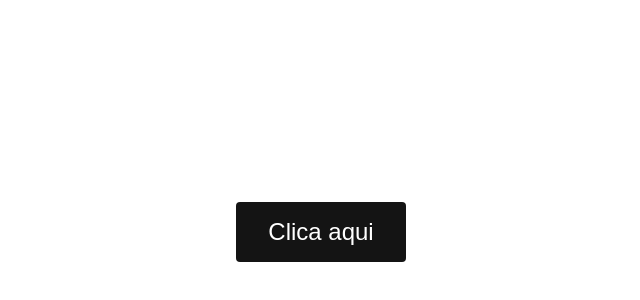
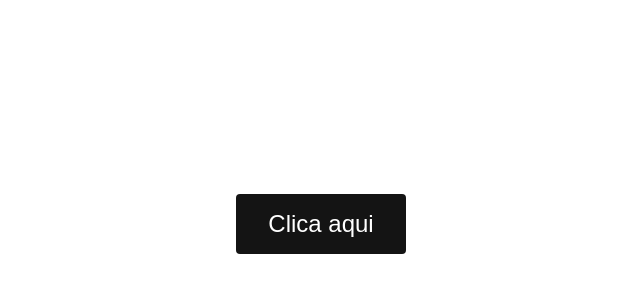
Before and after one commit to marciaBot/client-marcia, a React (Create React App) app: page / in a window 1280 px wide. Shown: the part 176-476 px from the top of the page, without its empty margins (319-959 px from the left). Built offline with nearby package versions, Linux system fonts and the light colour scheme.

Commit message:
feat: Adicionado styles globais a aplicação

```diff
--- a/src/App.js
+++ b/src/App.js
@@ -1,9 +1,11 @@
-import React from 'react';
-import Routes from './routes/Routes';
+import React from "react";
+import Routes from "./routes/Routes";
+import GlobalStyle from "./globalStyles";
 
 function App() {
   return (
     <>
+      <GlobalStyle />
       <Routes />
     </>
   );
--- /dev/null
+++ b/src/globalStyles.js
@@ -0,0 +1,11 @@
+import { createGlobalStyle } from "styled-components";
+
+const GlobalStyle = createGlobalStyle`
+  * {
+    margin: 0px;
+    padding: 0px;
+    box-sizing: border-box;
+    font-family: 'Raleway', sans-serif;
+  }
+`;
+export default GlobalStyle;
```
